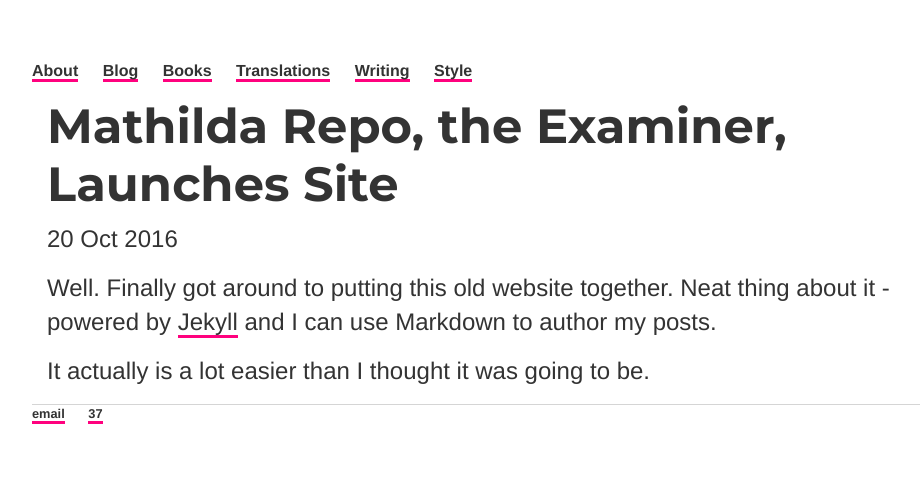
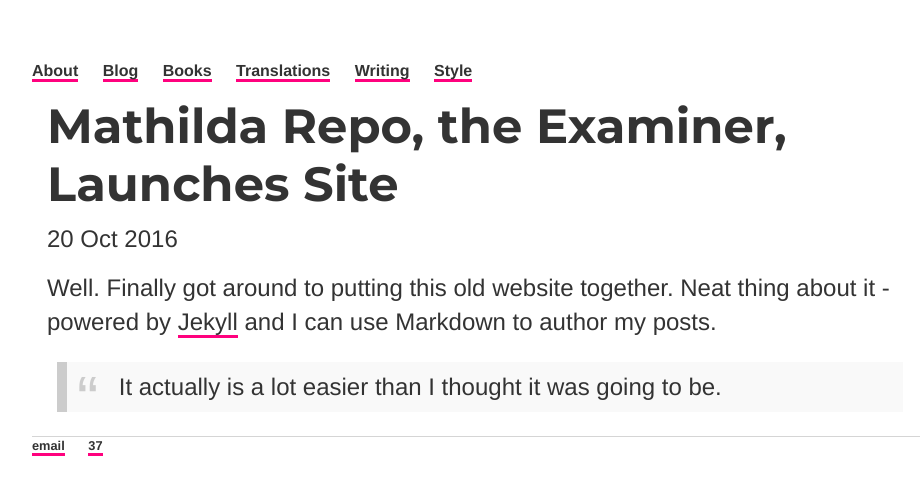
Before and after one commit to ariesti/ariesti.github.io, a Jekyll site: the page built from _posts/2016-10-20-mathilda-repo-site-launched.md, in a window 1280 px wide. Shown: the top 495 px of the page, without its empty margins (160-1080 px from the left). Built offline with Jekyll 4.4.1, drawn with Linux system fonts in a browser that asks for light colours.

Commit message:
Added blockquote

```diff
--- a/css/main.css
+++ b/css/main.css
@@ -22,6 +22,26 @@
 nav ul li, footer ul li { display: inline; margin-right: 20px; }
 
 footer { text-decoration: none; border-top: 1px solid #d5d5d5; font-size: .8em; }
+
+/* Blockquote */
+blockquote {
+  background: #f9f9f9;
+  border-left: 10px solid #ccc;
+  margin: 1.5em 10px;
+  padding: 0.5em 10px;
+  quotes: "\201C""\201D""\2018""\2019";
+}
+blockquote:before {
+  color: #ccc;
+  content: open-quote;
+  font-size: 4em;
+  line-height: 0.1em;
+  margin-right: 0.25em;
+  vertical-align: -0.4em;
+}
+blockquote p {
+  display: inline;
+}
 
 /* Blog */
 ul.posts { margin: 20px auto 40px; font-size: 1.2em; color: #ff017e; }
```
